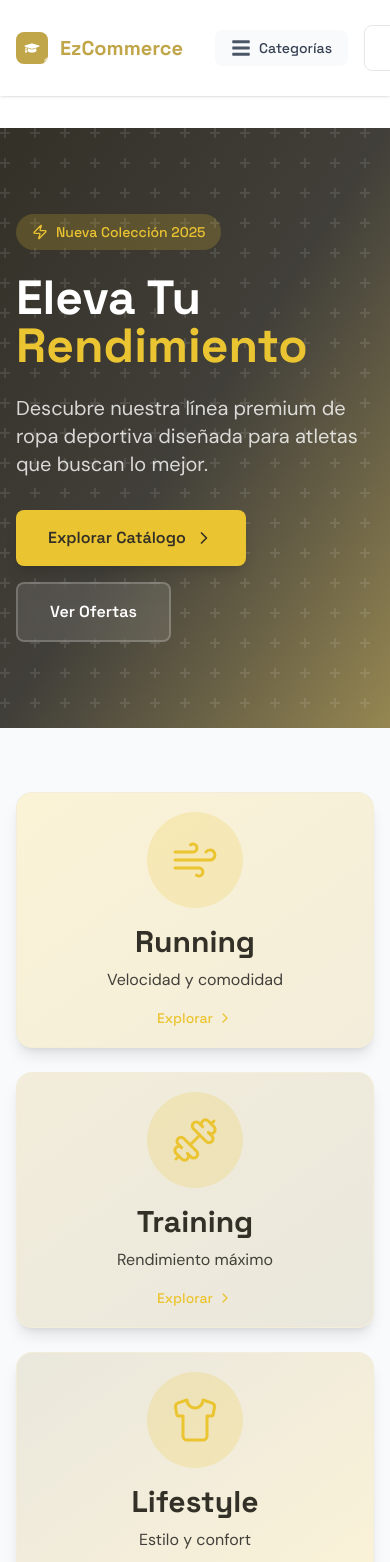
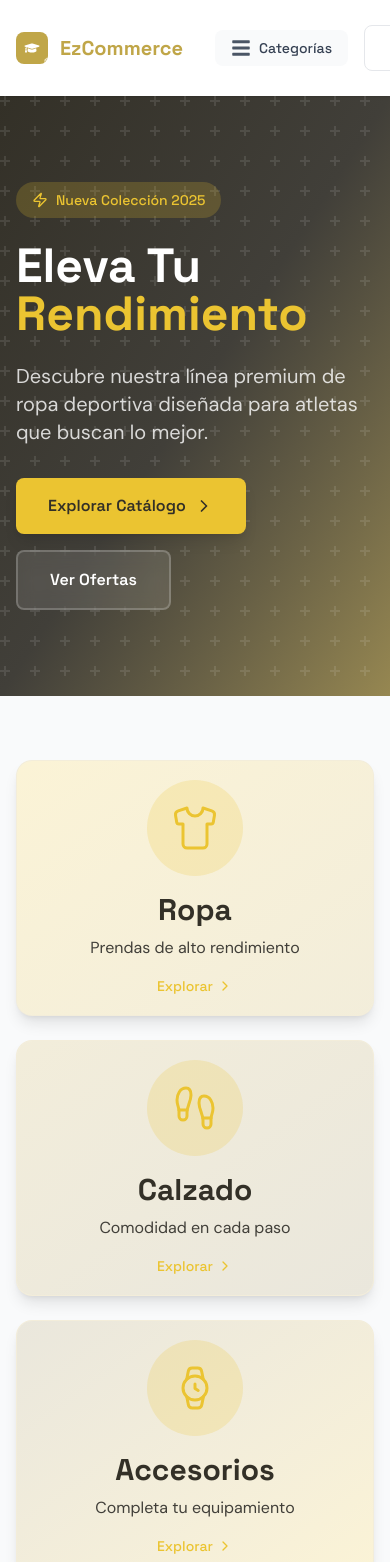
Before and after one commit to 202W0807-Taller-Web/ecommerce-store, a React (Vite) app: page / in a window 390 px wide. Shown: the top 1562 px of the page. Built offline with nearby package versions, Linux system fonts and the light colour scheme; no server answers.

Commit message:
feat home page

```diff
--- /dev/null
+++ b/src/modules/home/layout/HomeLayout.tsx
@@ -0,0 +1,20 @@
+import { Outlet } from 'react-router-dom';
+import { Header } from '../components/Header';
+import { Footer } from '../components/Footer';
+
+export const HomeLayout = () => {
+  return (
+    <div className="min-h-screen bg-background font-grotesk">
+      {/* Header */}
+      <Header />
+
+      {/* Main Content - Sin restricciones de ancho */}
+      <main className="flex-1">
+        <Outlet />
+      </main>
+
+      {/* Footer */}
+      <Footer />
+    </div>
+  );
+};
--- a/src/modules/home/page/HomePage.tsx
+++ b/src/modules/home/page/HomePage.tsx
@@ -7,9 +7,9 @@ import {
   TrendingUp,
   Star,
   Zap,
-  Dumbbell,
-  Wind,
   Shirt,
+  Footprints,
+  Watch,
 } from "lucide-react";
 import { useCatalog } from "../../catalog/hooks/useCatalog";
 
@@ -19,12 +19,10 @@ export default function HomePage() {
   const [newProducts, setNewProducts] = useState<any[]>([]);
 
   useEffect(() => {
-    // Cargar 12 productos y dividirlos
     fetchProducts({}, { page: 1, limit: 12 });
   }, [fetchProducts]);
 
   useEffect(() => {
-    // Dividir productos: primeros 4 destacados, siguientes 8 nuevos
     if (products.data.length > 0) {
       setFeaturedProducts(products.data.slice(0, 4));
       setNewProducts(products.data.slice(4, 12));
@@ -34,7 +32,7 @@ export default function HomePage() {
   return (
     <div className="w-full">
       {/* Hero Section */}
-      <section className="relative h-[600px] overflow-hidden -mx-4 sm:-mx-6 lg:-mx-8">
+      <section className="relative h-[600px] overflow-hidden">
         <div className="absolute inset-0 bg-gradient-to-br from-neutral-800 via-neutral-600 to-secondary">
           <div
             className="absolute inset-0 opacity-10"
@@ -84,33 +82,33 @@ export default function HomePage() {
       </section>
 
       {/* Featured Categories */}
-      <section className="py-16 bg-gray-50 -mx-4 sm:-mx-6 lg:-mx-8">
+      <section className="py-16 bg-gray-50">
         <div className="max-w-7xl mx-auto px-4 sm:px-6 lg:px-8">
           <div className="grid grid-cols-1 md:grid-cols-3 gap-6">
             {[{
-              title: "Running",
-              description: "Velocidad y comodidad",
-              icon: Wind,
+              title: "Ropa",
+              description: "Prendas de alto rendimiento",
+              icon: Shirt,
               color: "from-accent/20 to-primary/20",
-              link: "running",
+              link: "Ropa",
             },
             {
-              title: "Training",
-              description: "Rendimiento máximo",
-              icon: Dumbbell,
+              title: "Calzado",
+              description: "Comodidad en cada paso",
+              icon: Footprints,
               color: "from-primary/20 to-secondary/20",
-              link: "training",
+              link: "Calzado",
             },
             {
-              title: "Lifestyle",
-              description: "Estilo y confort",
-              icon: Shirt,
+              title: "Accesorios",
+              description: "Completa tu equipamiento",
+              icon: Watch,
               color: "from-secondary/20 to-accent/20",
-              link: "lifestyle",
+              link: "Accesorios",
             }].map((category, index) => (
               <Link
                 key={index}
-                to={`/catalog?categoria=${category.link}`}
+                to={`/catalog?category=${category.link}`}
                 className="group relative h-64 rounded-2xl overflow-hidden shadow-lg hover:shadow-2xl transition-all duration-300 border border-primary/20 bg-white"
               >
                 <div
@@ -198,7 +196,7 @@ export default function HomePage() {
       </section>
 
       {/* New Arrivals */}
-      <section className="py-20 bg-gray-50 -mx-4 sm:-mx-6 lg:-mx-8">
+      <section className="py-20 bg-gray-50">
         <div className="max-w-7xl mx-auto px-4 sm:px-6 lg:px-8">
           <div className="flex items-center justify-between mb-12">
             <div>
@@ -243,7 +241,7 @@ export default function HomePage() {
       </section>
 
       {/* CTA Banner */}
-      <section className="py-20 bg-gradient-to-r from-secondary via-primary to-accent -mx-4 sm:-mx-6 lg:-mx-8">
+      <section className="py-20 bg-gradient-to-r from-secondary via-primary to-accent">
         <div className="max-w-4xl mx-auto px-4 sm:px-6 lg:px-8 text-center">
           <h2 className="text-4xl md:text-5xl font-bold text-neutral-800 mb-6 font-grotesk">
             ¿Listo para el próximo nivel?
--- a/src/modules/home/routes/AppRoutes.tsx
+++ b/src/modules/home/routes/AppRoutes.tsx
@@ -2,7 +2,7 @@ import { BrowserRouter, Routes, Route } from "react-router-dom";
 import HomePage from "../page/HomePage";
 import AuthLayout from "../layout/AuthLayout";
 import CatalogRoutes from "../../catalog/routes/CatalogRoutes";
-import CartCheckoutRoutes from "../../cart-checkout/routes/CartCheckoutRoutes"
+import CartCheckoutRoutes from "../../cart-checkout/routes/CartCheckoutRoutes";
 import PublicRoute from "../../client-auth/components/helpers/PublicRoutes";
 import PrivateRoute from "../../client-auth/components/helpers/PrivateRoutes";
 import Login from "../../client-auth/pages/Login";
@@ -13,7 +13,8 @@ import ResetPassword from "../../client-auth/pages/ResetPassword";
 import PrivacySettings from "../../client-auth/pages/PrivacySettings";
 import PrivacyPolicy from "../../client-auth/pages/PrivacyPolicy";
 
-import MainRoutesLayout from '../layout/MainRoutesLayout';
+import MainRoutesLayout from "../layout/MainRoutesLayout";
+import { HomeLayout } from "../layout/HomeLayout";
 
 export default function AppRoutes() {
   return (
@@ -21,17 +22,61 @@ export default function AppRoutes() {
       <Routes>
         {/* Auth routes with AuthLayout (full-screen) */}
         <Route element={<AuthLayout />}>
-          <Route path="/login" element={<PublicRoute><Login /></PublicRoute>} />
-          <Route path="/register" element={<PublicRoute><Register /></PublicRoute>} />
-          <Route path="/forgot-password" element={<PublicRoute><ForgotPassword /></PublicRoute>} />
-        <Route path="/reset-password" element={<PublicRoute><ResetPassword /></PublicRoute>} />
-      </Route>
+          <Route
+            path="/login"
+            element={
+              <PublicRoute>
+                <Login />
+              </PublicRoute>
+            }
+          />
+          <Route
+            path="/register"
+            element={
+              <PublicRoute>
+                <Register />
+              </PublicRoute>
+            }
+          />
+          <Route
+            path="/forgot-password"
+            element={
+              <PublicRoute>
+                <ForgotPassword />
+              </PublicRoute>
+            }
+          />
+          <Route
+            path="/reset-password"
+            element={
+              <PublicRoute>
+                <ResetPassword />
+              </PublicRoute>
+            }
+          />
+        </Route>
 
+        <Route element={<HomeLayout />}>
+          <Route path="/" element={<HomePage />} />
+        </Route>
         {/* All other routes use MainLayout */}
         <Route element={<MainRoutesLayout />}>
-          <Route path="/" element={<HomePage />} />
-          <Route path="/profile" element={<PrivateRoute><Profile /></PrivateRoute>} />
-          <Route path="/privacy-settings" element={<PrivateRoute><PrivacySettings /></PrivateRoute>} />
+          <Route
+            path="/profile"
+            element={
+              <PrivateRoute>
+                <Profile />
+              </PrivateRoute>
+            }
+          />
+          <Route
+            path="/privacy-settings"
+            element={
+              <PrivateRoute>
+                <PrivacySettings />
+              </PrivateRoute>
+            }
+          />
           <Route path="/politica-de-privacidad" element={<PrivacyPolicy />} />
           <Route path="/catalog/*" element={<CatalogRoutes />} />
           <Route path="/*" element={<CartCheckoutRoutes />} />
```
